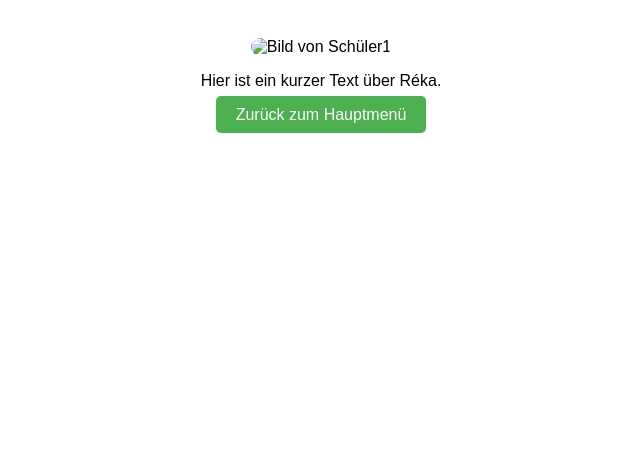
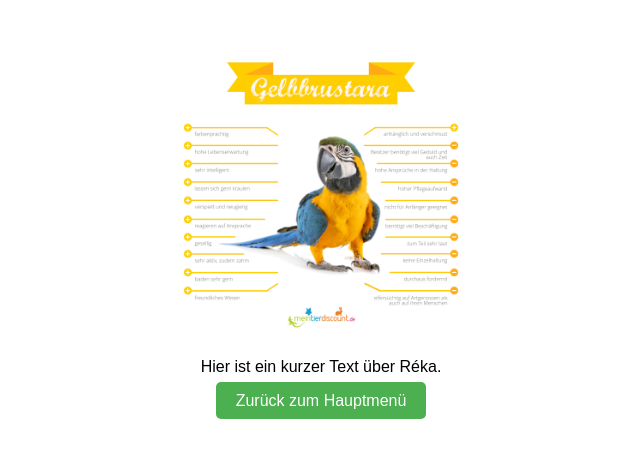
Before and after one commit to lapalach/Schuelersite, a plain HTML site: page reka.html in a window 1280 px wide. Shown: the part 80-538 px from the top of the page, without its empty margins (319-959 px from the left). Drawn offline with Linux system fonts and the light colour scheme.

Commit message:
Update reka.html

```diff
--- a/reka.html
+++ b/reka.html
@@ -8,7 +8,7 @@
   </head>
   <body>
     <h1>Profil von Réka</h1>
-    <img src="path_to_image.jpg" alt="Bild von Schüler1" />
+    <img src="reka.jpg" alt="Bild von Schüler1" />
     <p>Hier ist ein kurzer Text über Réka.</p>
     <a href="index.html">Zurück zum Hauptmenü</a>
   </body>
```
